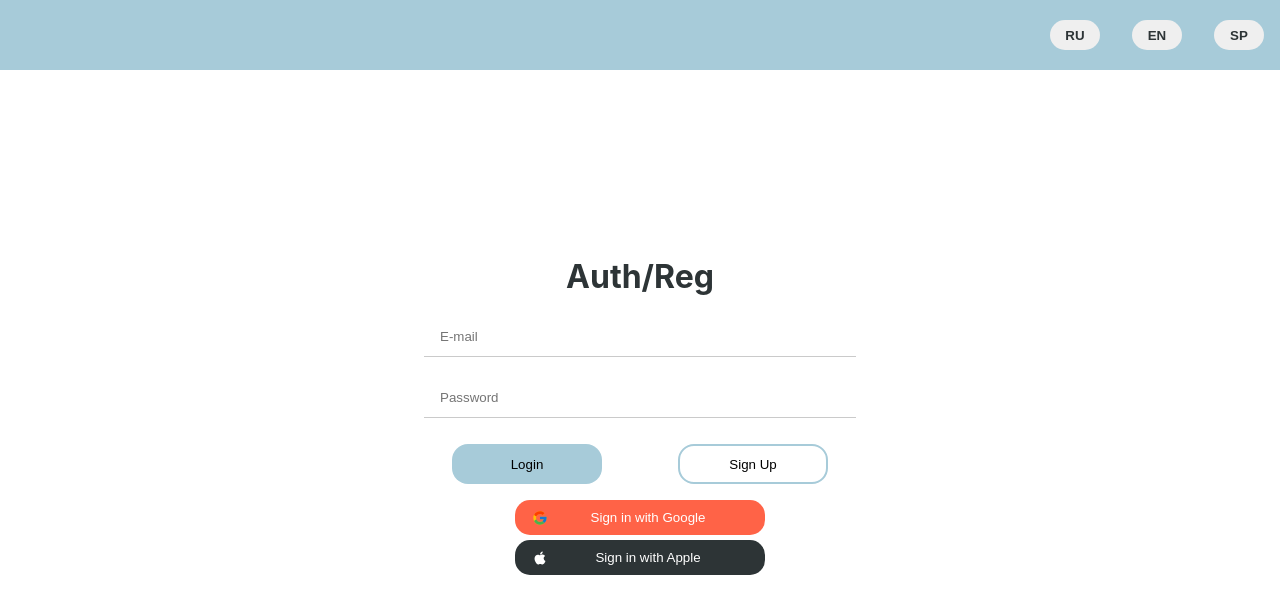
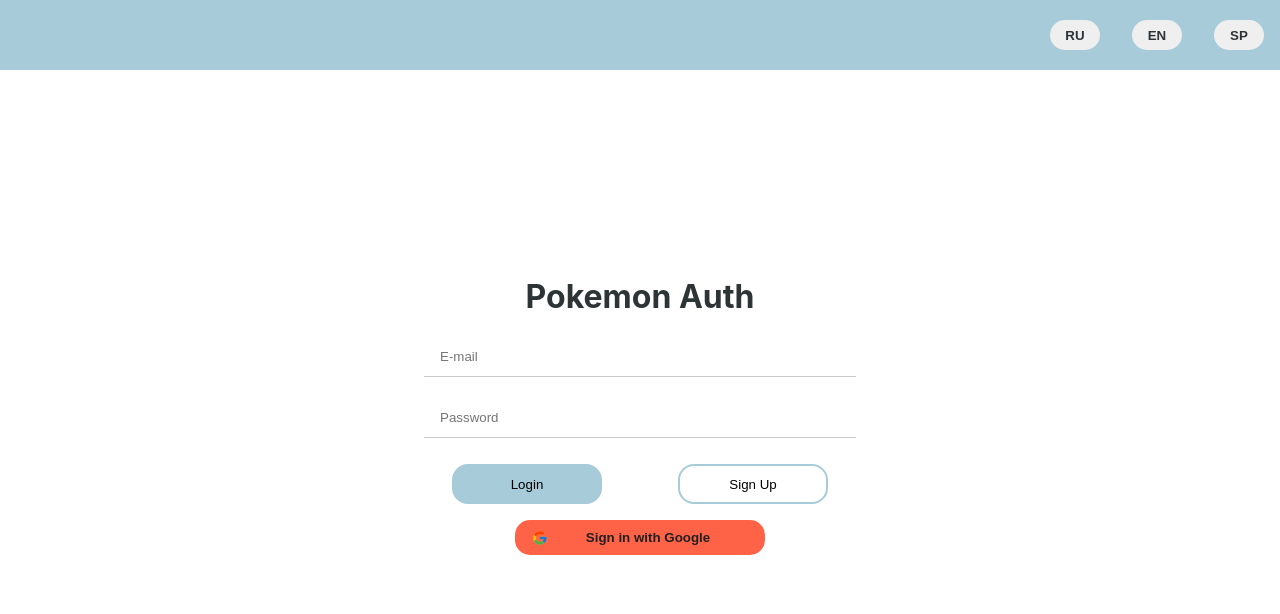
Before and after one commit to ArealtemDeveloper/test-app, a Next.js app: page / in a window 1280 px wide. Shown: the top 614 px of the page. Built offline with nearby package versions, Linux system fonts and the light colour scheme.

Commit message:
Added Google and Email auth

```diff
--- /dev/null
+++ b/components/AuthError.js
@@ -0,0 +1,9 @@
+
+export const AuthError = () => {
+  return (
+    <div>
+        <h5 className="auth-error">Проверьте правильность введенных данных</h5>
+        <h5 className="auth-error">Либо зарегистрируйтесь по кнопке Sign Up</h5>
+    </div>
+  )
+}
--- a/pages/index.js
+++ b/pages/index.js
@@ -2,48 +2,103 @@
 import Header from "../components/Header"
 import { FcGoogle } from 'react-icons/fc'
 import { AiFillApple } from 'react-icons/ai'
+import { AuthError } from "../components/AuthError"
 
-import { getAuth, signInWithPopup, GoogleAuthProvider, OAuthProvider } from 'firebase/auth'
+import {
+  getAuth,
+  signInWithPopup,
+  GoogleAuthProvider,
+  createUserWithEmailAndPassword,
+  signInWithEmailAndPassword
+} from 'firebase/auth'
 import { firebaseApp } from "../firebase/firebaseConfig"
+import { useState } from "react"
+import { useRouter } from "next/router"
 
 export default function Home() {
 
+  const [ email, setEmail ] = useState('')
+  const [ password, setPassword ] = useState('')
+  const [ authError, setAuthError ] = useState(false)
+  const router = useRouter()
+
   const firebaseAuth = getAuth(firebaseApp)
   const providerGoogle = new GoogleAuthProvider()
-  const providerApple = new OAuthProvider('apple.com')
 
   const signInGoogle = async() => {
+    try {
       const response = await signInWithPopup(firebaseAuth, providerGoogle)
-    console.log(response)
+      router.push('/about')
+    } catch (error) {
+      alert(error.message)
     }
-  const signInApple = async() => {
-    const response = await signInWithPopup(firebaseAuth, providerApple)
-    console.log(response)
+  }
+
+  const signUpWithEmail = async() => {
+    try {
+      const response = await createUserWithEmailAndPassword(firebaseAuth, email, password )
+      setEmail('')
+      setPassword('')
+    } catch (error) {
+      alert(error.message)
+    }
+  }
+  const signInWithEmail = async(e) => {
+    e.preventDefault();
+    try {
+      const response = await signInWithEmailAndPassword(firebaseAuth, email, password )
+      setEmail('')
+      setPassword('')
+      setAuthError(false)
+      router.push('/about')
+    } catch (error) {
+      setAuthError(true)
+    }
   }
 
   return (
     <div className='container'>
       <Header/>
     <div className='wrapper'>
-      <h3 className='title'>Auth/Reg</h3>
-      <div>
+      <h3 className='title'>Pokemon Auth</h3>
+      {authError ? <AuthError/> : ''}
+      <form>
+        <div className="auth-inputs">
             <input
-        type="text"
+            type="email"
             placeholder='E-mail'
+            required
             className='input-text'
+            value={email}
+            onChange={(e) => setEmail(e.target.value)}
             />
-      </div>
-      <div>
             <input
-        type="text"
+            type="password"
             placeholder='Password'
             className='input-text'
+            required
+            minLength={6}
+            value={password}
+            onChange={(e) => setPassword(e.target.value)}
             />
         </div>
         <div className='buttons'>
-        <button className='btn' style={{backgroundColor: colors.lightBlue }}>Login</button>
-        <button className='btn' style={{border: `2px solid ${colors.lightBlue}`}}>Sign Up</button>
+            <button
+            className='btn'
+            style={{backgroundColor: colors.lightBlue }}
+            onClick={signInWithEmail}
+            >
+              Login
+            </button>
+            <button
+            className='btn'
+            style={{border: `2px solid ${colors.lightBlue}`}}
+            onClick={signUpWithEmail}
+            >
+              Sign Up
+            </button>
       </div>
+      </form>
       <div className="auth-buttons">
         <div className="google-wrapper">
             <FcGoogle/>
@@ -53,14 +108,6 @@
             >
               Sign in with Google</button>
         </div>
-        <div className="apple-wrapper">
-            <AiFillApple style={{color: '#fff'}}/>
-            <button
-            className='auth-btn'
-            onClick={signInApple}
-            >
-              Sign in with Apple</button>
-        </div>
         </div>
     </div>
     </div>
--- a/styles/globals.css
+++ b/styles/globals.css
@@ -20,6 +20,12 @@
   align-items: center;
 }
 
+.auth-inputs {
+  display: flex;
+  justify-content: center;
+  align-items: center;
+  flex-direction: column;
+}
 
 .input-text{
   border: none;
@@ -125,24 +131,20 @@
   border-radius: 15px;
 }
 
-.apple-wrapper {
-  cursor: pointer;
-  margin-top: 5px;
-  width: 250px;
-  height: 35px;
-  background-color: #2D3436;
-  display: flex;
-  justify-content: center;
-  align-items: center;
-  border-radius: 15px;
-}
 
 .auth-btn {
   width: 200px;
   height: 35px;
   cursor: pointer;
-  font-weight: 500;
+  font-weight: 600;
   border: none;
   background-color: inherit;
-  color: #fff;
+  color: #202020;
 }
+
+.auth-error {
+  color: #FF6347;
+  line-height: 1px;
+  font-size: 10px;
+  text-align: center;
+}
```
Also changed, not shown: components/Sidebar.js (added, +9 -0 lines), styles/Home.module.css (deleted). Lines whose indentation alone changed are shown as unchanged.
